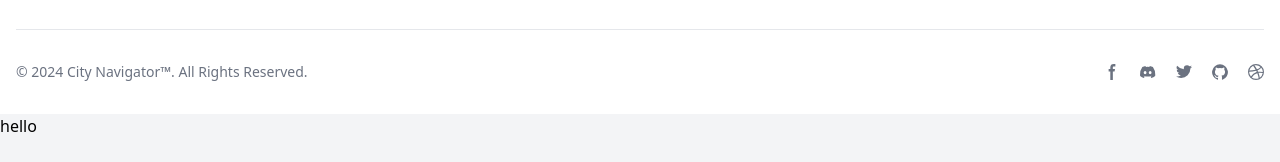
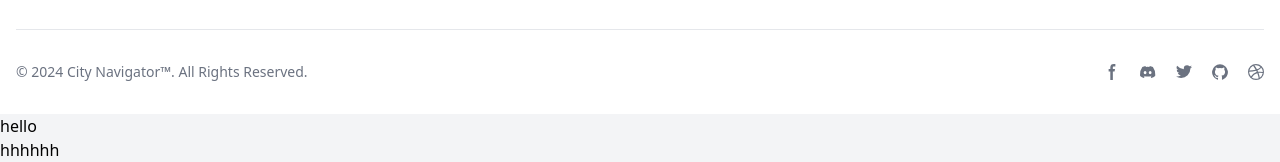
Before and after one commit to purv13/project, a website: page index.html in a window 1280 px wide. Shown: the part 2553-2715 px from the top of the page. Before the commit the page ends 2691 px from the top, so only its background shows below. Drawn offline with nearby package versions, Linux system fonts and the light colour scheme.

Commit message:
hello done

```diff
--- a/index.html
+++ b/index.html
@@ -459,5 +459,6 @@
 </footer>
 
 <h1>hello</h1>
+<h2>hhhhhh</h2>
 </body>
 </html>
```
